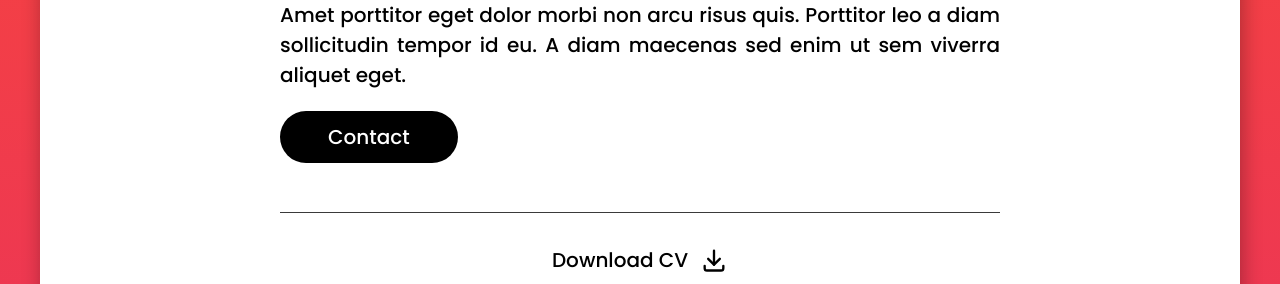
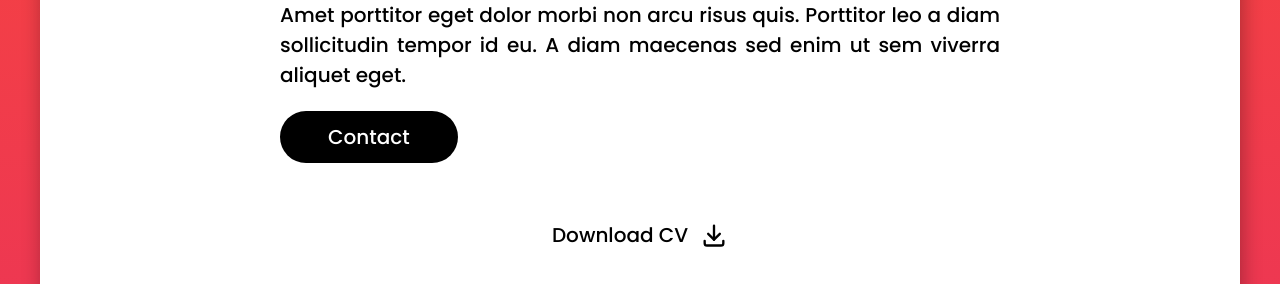
Before and after one commit to omoWahyu/Camp-Batch43-Stage1.1, a plain HTML site: page index.html in a window 1280 px wide. Shown: the part 644-928 px from the top of the page. Drawn offline with Linux system fonts and the light colour scheme.

Commit message:
update page UI

```diff
--- a/index.html
+++ b/index.html
@@ -34,15 +34,16 @@
           Porttitor leo a diam sollicitudin tempor id eu. A diam maecenas sed enim ut sem viverra aliquet eget.</p>
       </div>
 
-      <!-- Contact Btn -->
-      <a href="mailto:wahyudi.chrisdianto@gmail.com"
-        style="padding: .75rem 3rem; text-decoration: none; background-color: black; color: white; border-radius: 99rem;">Contact</a>
 
-      <div style="margin-top:60px; border-top: .5px solid #3a3a3a;">
+      <div style="">
+        <!-- Contact Btn -->
+        <a href="mailto:wahyudi.chrisdianto@gmail.com"
+          style="padding: .75rem 3rem; text-decoration: none; background-color: black; color: white; border-radius: 99rem;">Contact</a>
+
         <!-- Download CV Btn -->
         <!-- add 'download' atribute if u want to make download when clicked -->
         <a href="wahyu_cv19122022.pdf"
-          style="text-decoration: none; color: black; display:flex; align-items: center; margin-top: 32px; justify-content: center;">Download
+          style="text-decoration: none; color: black; display:flex; align-items: center; margin-top: 68px; justify-content: center;">Download
           CV
           <svg
             style="margin-left: 12px; height: 28px; width: 28px; fill: none; stroke-linecap: round; stroke-linejoin: round;"
```
Also changed, not shown: download.svg (deleted).
